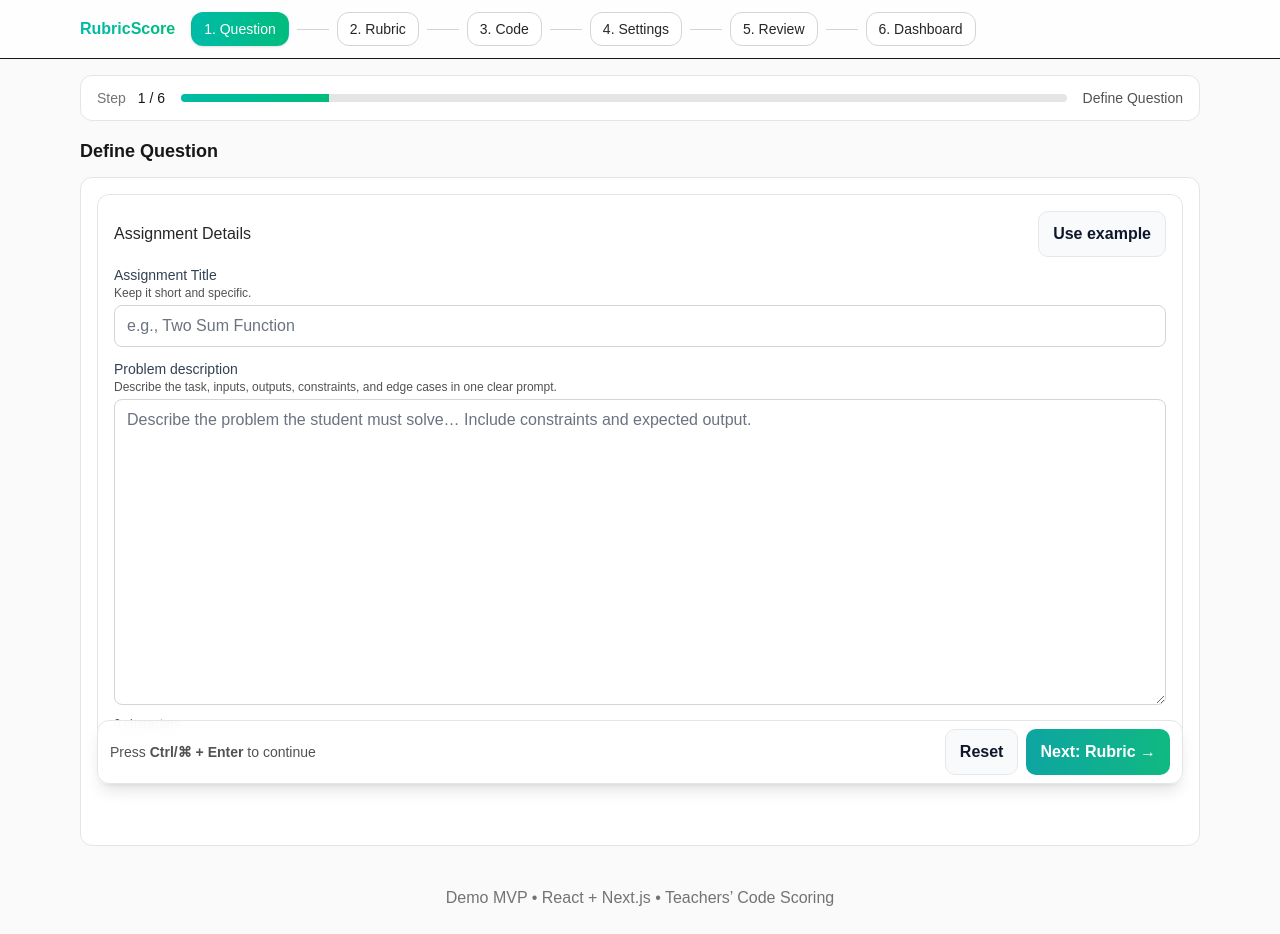
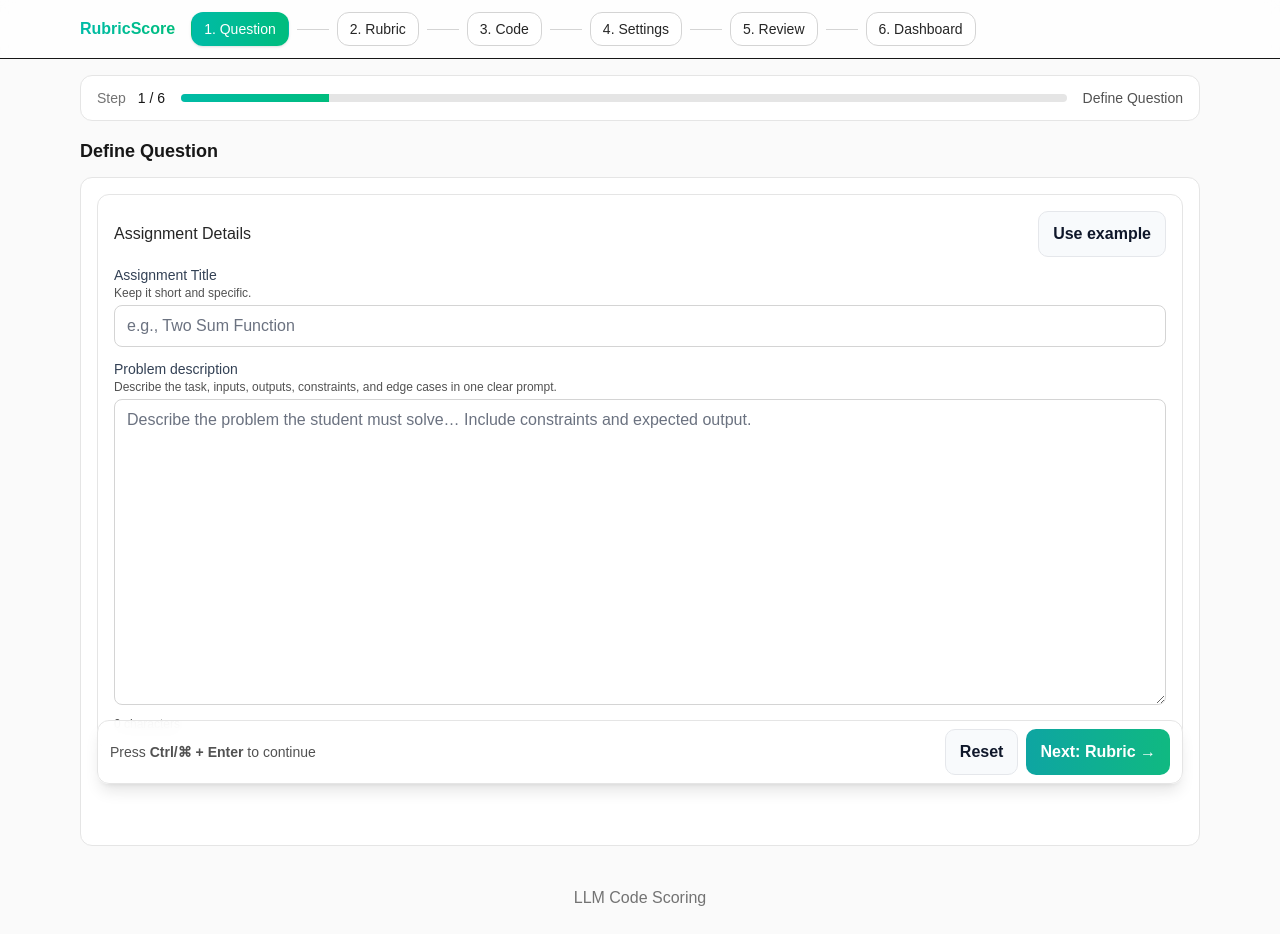
Before and after one commit to Giang-Dang/llm-code-scoring, a Next.js app in the folder Frontend/fe-code-scoring/: page / in a window 1280 px wide. Built offline with nearby package versions, Linux system fonts and the light colour scheme.

Commit message:
chore: update footer text to LLM Code Scoring

```diff
--- a/Frontend/fe-code-scoring/src/app/page.tsx
+++ b/Frontend/fe-code-scoring/src/app/page.tsx
@@ -88,7 +88,7 @@ function AppContent() {
           </section>
         )}
       </main>
-      <footer className="px-4 py-6 text-center text-neutral-500">Demo MVP • React + Next.js • Teachers’ Code Scoring</footer>
+      <footer className="px-4 py-6 text-center text-neutral-500">LLM Code Scoring</footer>
     </div>
   );
 }
```
